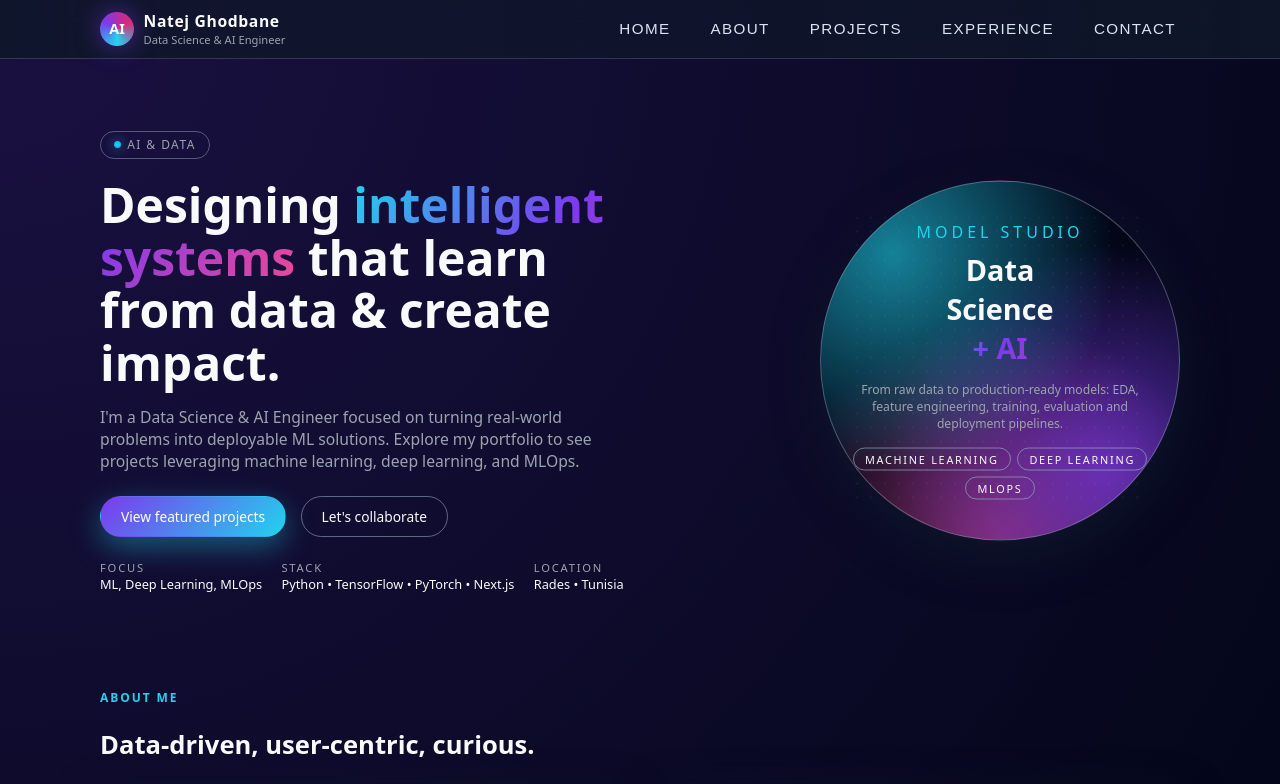
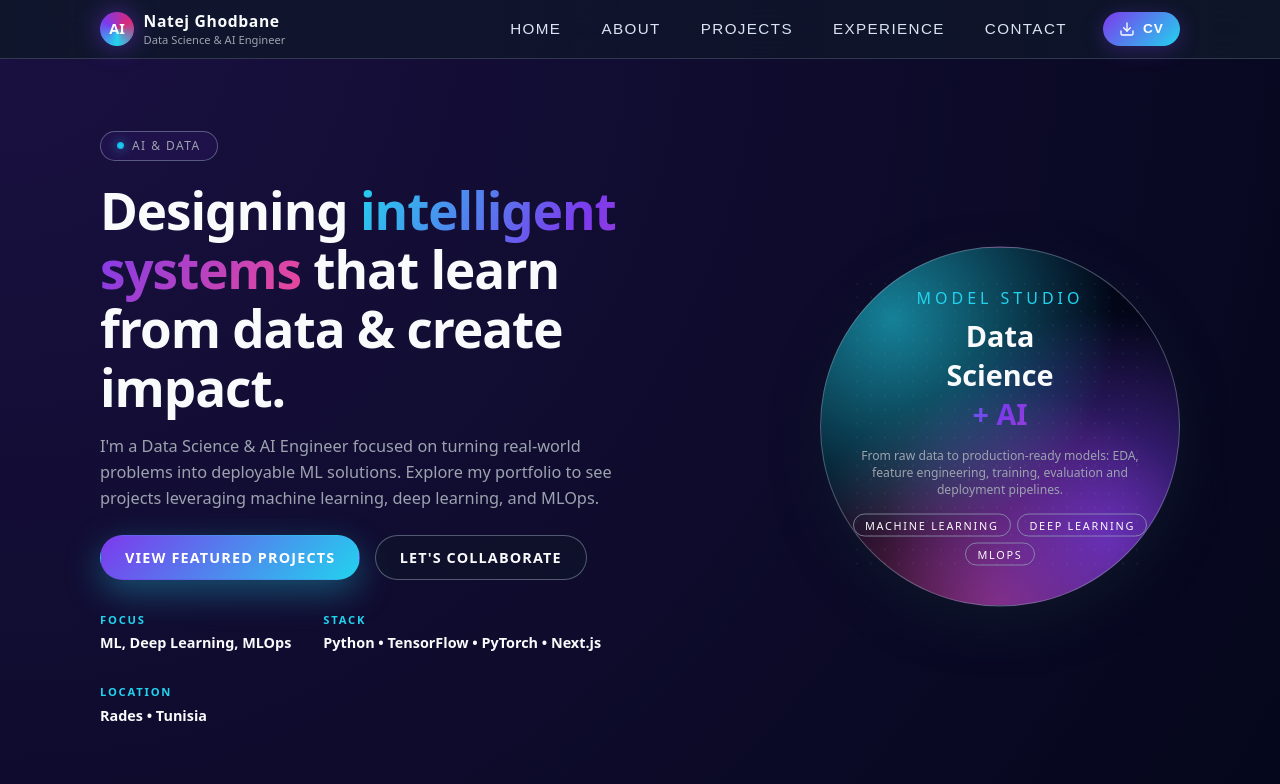
Before and after one commit to natej-ghodbane/Portfolio, a Next.js app in the folder portfolio/: page / in a window 1280 px wide. Shown: the top 784 px of the page. Built offline with nearby package versions, Linux system fonts and the light colour scheme.

Commit message:
feat : CV download button

```diff
--- a/portfolio/app/components/Navbar.tsx
+++ b/portfolio/app/components/Navbar.tsx
@@ -1,4 +1,6 @@
 "use client";
+
+import { Download } from "lucide-react";
 
 const NAV_ITEMS = [
   { id: "hero", label: "Home" },
@@ -13,6 +15,15 @@ export default function Navbar() {
     const el = document.getElementById(id);
     if (!el) return;
     el.scrollIntoView({ behavior: "smooth", block: "start" });
+  };
+
+  const handleDownloadCV = () => {
+    const link = document.createElement("a");
+    link.href = "/cv.pdf";
+    link.download = "Natej_Ghodbane_CV.pdf";
+    document.body.appendChild(link);
+    link.click();
+    document.body.removeChild(link);
   };
 
   return (
@@ -36,6 +47,14 @@ export default function Navbar() {
               {item.label}
             </button>
           ))}
+          <button
+            className="nav-cta-button"
+            onClick={handleDownloadCV}
+            title="Download CV as PDF"
+          >
+            <Download size={16} />
+            CV
+          </button>
         </nav>
       </div>
     </header>
--- a/portfolio/app/globals.css
+++ b/portfolio/app/globals.css
@@ -173,6 +173,35 @@ body {
   width: 100%;
 }
 
+/* CTA Button in Navbar */
+.nav-cta-button {
+  background: linear-gradient(135deg, #7c3aed, #22d3ee);
+  color: white;
+  border: none;
+  padding: 0.55rem 1rem;
+  border-radius: 999px;
+  font-size: 0.85rem;
+  font-weight: 600;
+  letter-spacing: 0.08em;
+  cursor: pointer;
+  display: inline-flex;
+  align-items: center;
+  gap: 0.5rem;
+  transition: all 0.3s ease;
+  box-shadow: 0 4px 20px rgba(124, 58, 237, 0.3);
+  text-transform: uppercase;
+}
+
+.nav-cta-button:hover {
+  filter: brightness(1.08);
+  transform: translateY(-2px);
+  box-shadow: 0 6px 30px rgba(124, 58, 237, 0.5);
+}
+
+.nav-cta-button:active {
+  transform: translateY(0);
+}
+
 /* Equal spacing between items */
 .nav-links {
   display: flex;
@@ -248,14 +277,16 @@ body {
 .hero-badge {
   border-radius: 999px;
   border: 1px solid rgba(148, 163, 184, 0.5);
-  padding: 0.28rem 0.8rem;
+  padding: 0.35rem 1rem;
   font-size: 0.75rem;
   text-transform: uppercase;
   letter-spacing: 0.12em;
   color: var(--text-muted);
   display: inline-flex;
   align-items: center;
-  gap: 0.4rem;
+  gap: 0.5rem;
+  background: rgba(124, 58, 237, 0.08);
+  transition: all 0.3s ease;
 }
 
 .hero-badge-dot {
@@ -267,9 +298,11 @@ body {
 }
 
 .hero-title {
-  font-size: clamp(2.3rem, 4vw, 3rem);
-  line-height: 1.1;
-  margin: 0 0 0.6rem;
+  font-size: clamp(2.4rem, 4.5vw, 3.2rem);
+  line-height: 1.15;
+  margin: 0 0 0.8rem;
+  font-weight: 800;
+  letter-spacing: -0.02em;
 }
 
 .hero-highlight {
@@ -279,9 +312,11 @@ body {
 }
 
 .hero-subtitle {
-  font-size: 0.98rem;
+  font-size: 1.02rem;
   color: var(--text-muted);
   max-width: 32rem;
+  line-height: 1.6;
+  font-weight: 400;
 }
 
 .hero-cta-row {
@@ -293,46 +328,66 @@ body {
 
 .btn-primary,
 .btn-ghost {
-  padding: 0.65rem 1.25rem;
+  padding: 0.75rem 1.5rem;
   border-radius: 999px;
-  font-size: 0.86rem;
-  font-weight: 500;
+  font-size: 0.9rem;
+  font-weight: 600;
   cursor: pointer;
   border: 1px solid transparent;
   display: inline-flex;
   align-items: center;
-  gap: 0.45rem;
+  gap: 0.5rem;
   text-decoration: none;
+  transition: all 0.3s ease;
+  text-transform: uppercase;
+  letter-spacing: 0.08em;
 }
 
 .btn-primary {
   background: linear-gradient(135deg, var(--accent), var(--accent-soft));
   color: white;
-  box-shadow: 0 10px 30px rgba(34, 211, 238, 0.4);
+  box-shadow: 0 12px 35px rgba(34, 211, 238, 0.35);
 }
 
 .btn-primary:hover {
-  filter: brightness(1.05);
-  transform: translateY(-1px);
+  filter: brightness(1.08);
+  transform: translateY(-2px);
+  box-shadow: 0 16px 45px rgba(34, 211, 238, 0.5);
+}
+
+.btn-primary:active {
+  transform: translateY(0);
 }
 
 .btn-ghost {
-  background: transparent;
-  border-color: rgba(148, 163, 184, 0.6);
+  background: rgba(15, 23, 42, 0.6);
+  border-color: rgba(148, 163, 184, 0.5);
   color: var(--text-main);
 }
 
 .btn-ghost:hover {
-  background: rgba(15, 23, 42, 0.9);
+  background: rgba(124, 58, 237, 0.15);
+  border-color: rgba(124, 58, 237, 0.8);
+  transform: translateY(-1px);
+}
+
+.btn-ghost:active {
+  transform: translateY(0);
 }
 
 .hero-meta-row {
   display: flex;
   flex-wrap: wrap;
-  gap: 1.2rem;
-  margin-top: 1.4rem;
+  gap: 2rem;
+  margin-top: 2rem;
   font-size: 0.8rem;
   color: var(--text-muted);
+}
+
+.hero-meta-item {
+  display: flex;
+  flex-direction: column;
+  gap: 0.4rem;
 }
 
 .hero-meta-item span {
@@ -343,11 +398,14 @@ body {
   text-transform: uppercase;
   letter-spacing: 0.16em;
   font-size: 0.7rem;
+  color: var(--accent-soft);
+  font-weight: 600;
 }
 
 .hero-meta-value {
   color: var(--text-main);
-  font-weight: 500;
+  font-weight: 600;
+  font-size: 0.9rem;
 }
 
 /* ===== Hero "AI Orb" ===== */
```
Also changed, not shown: 1 other file (tests, documents, lock files or other folders).
